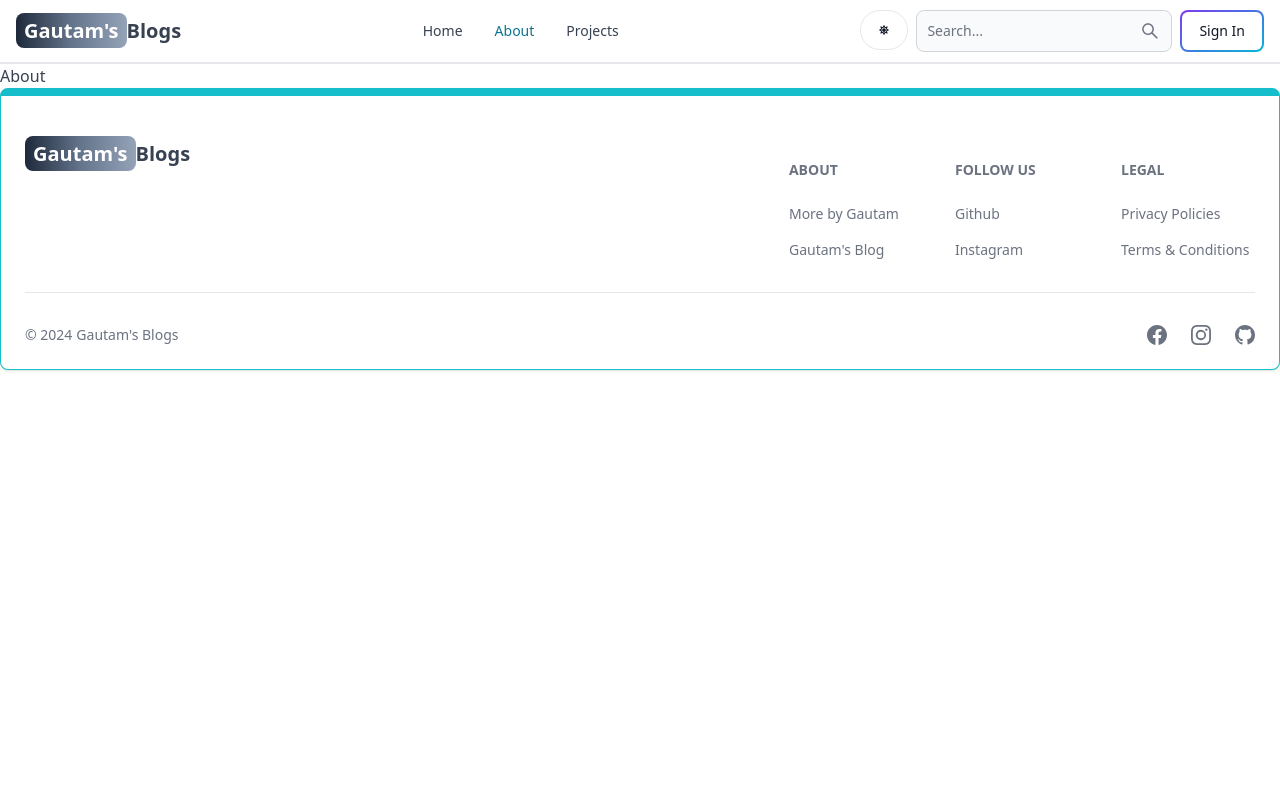
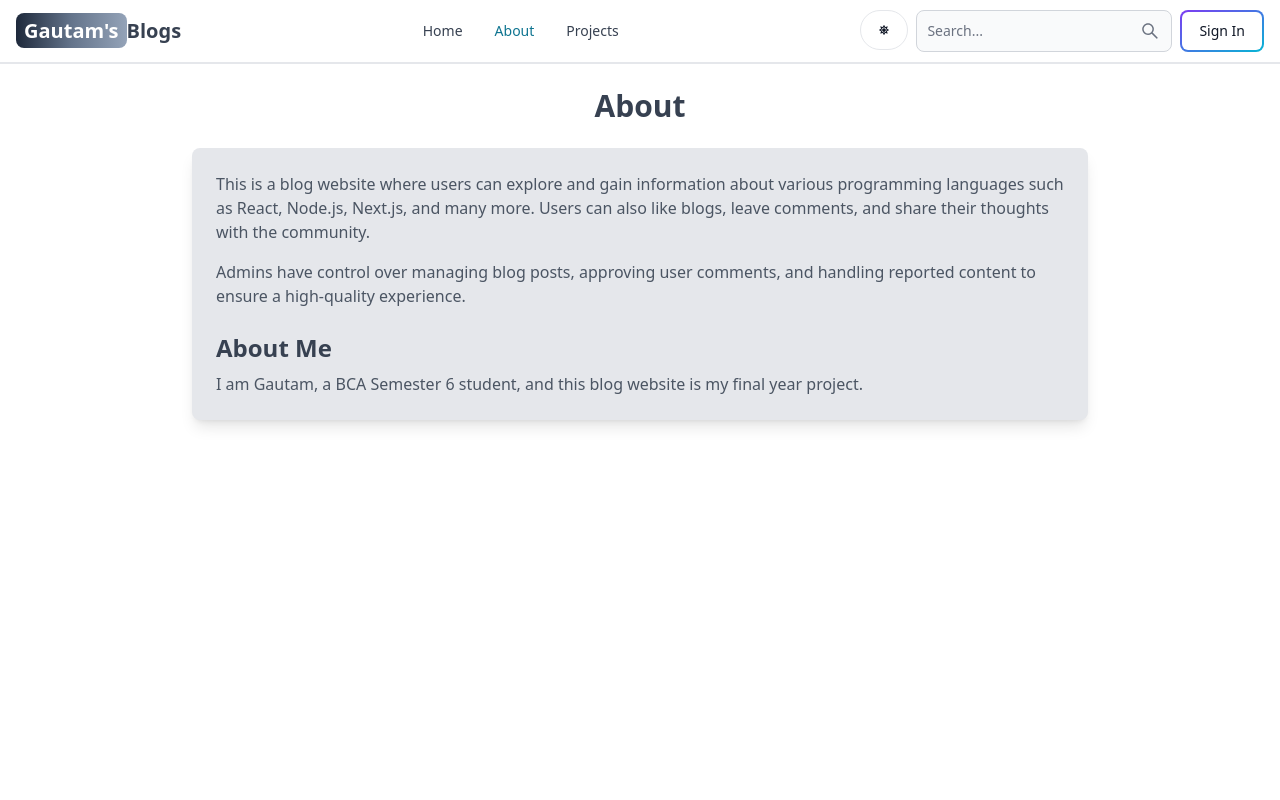
Before and after one commit to Gautampatel917/blog-website, a React (Vite) app in the folder client/: page /about in a window 1280 px wide. Shown: the top 800 px of the page. Built offline with nearby package versions, Linux system fonts and the light colour scheme.

Commit message:
website with dist

```diff
--- a/client/src/pages/About.jsx
+++ b/client/src/pages/About.jsx
@@ -1,7 +1,21 @@
 export default function About() {
     return (
-        <div className="about">
-            <h1>About</h1>
+        <div className="about min-h-screen flex flex-col items-center p-6">
+            <h1 className="text-3xl font-bold mb-6">About</h1>
+            <div className="w-full max-w-4xl bg-gray-200 dark:bg-gray-800 shadow-lg rounded-lg p-6">
+                <p className="text-gray-600 dark:text-gray-300">
+                    This is a blog website where users can explore and gain information about various programming languages such as React, Node.js, Next.js, and many more. Users can also like blogs, leave comments, and share their thoughts with the community.
+                </p>
+                <p className="text-gray-600 dark:text-gray-300 mt-4">
+                    Admins have control over managing blog posts, approving user comments, and handling reported content to ensure a high-quality experience.
+                </p>
+                <div className="mt-6">
+                    <h2 className="text-2xl font-semibold">About Me</h2>
+                    <p className="text-gray-600 dark:text-gray-300 mt-2">
+                        I am Gautam, a BCA Semester 6 student, and this blog website is my final year project.
+                    </p>
+                </div>
+            </div>
         </div>
-    )
+    );
 }
--- a/client/src/pages/Projects.jsx
+++ b/client/src/pages/Projects.jsx
@@ -1,7 +1,52 @@
 export default function Projects() {
+    const projects = [
+        {
+            name: "Real Estate Website(House Treasure)",
+            image: "https://res.cloudinary.com/dayruwdmj/image/upload/v1739276180/companyLogo_oo8tmd.svg",
+            languages: "php, mysql, css, javascript and html",
+            link: "https://github.com/Gautampatel917/house-treasure.git"
+        },
+        {
+            name: "Project Name 2",
+            image: "Project Image URL 2",
+            languages: "Technologies Used 2",
+            link: "Project Link 2"
+        },
+        {
+            name: "Project Name 3",
+            image: "Project Image URL 3",
+            languages: "Technologies Used 3",
+            link: "Project Link 3"
+        },
+        {
+            name: "Project Name 4",
+            image: "Project Image URL 4",
+            languages: "Technologies Used 4",
+            link: "Project Link 4"
+        },
+        {
+            name: "Project Name 5",
+            image: "Project Image URL 5",
+            languages: "Technologies Used 5",
+            link: "Project Link 5"
+        },
+    ];
+
     return (
-        <div className="projects">
-            <h1>Projects</h1>
+        <div className="projects min-h-screen flex flex-col items-center p-6">
+            <h1 className="text-3xl font-bold mb-6">Projects</h1>
+            <div className="w-full max-w-4xl space-y-6">
+                {projects.map((project, index) => (
+                    <div key={index} className="flex flex-col md:flex-row items-center bg-gray-200 dark:bg-gray-800 shadow-lg rounded-lg overflow-hidden">
+                        <img src={project.image} alt={project.name} className="w-full md:w-1/3 object-cover" />
+                        <div className="p-6 flex flex-col justify-between">
+                            <h2 className="text-2xl font-semibold">{project.name}</h2>
+                            <p className="text-gray-600 dark:text-gray-300">Languages: {project.languages}</p>
+                            <a href={project.link} className="mt-4 inline-block bg-blue-500 text-white px-4 py-2 rounded hover:bg-blue-600">Know More</a>
+                        </div>
+                    </div>
+                ))}
+            </div>
         </div>
-    )
+    );
 }
--- a/package.json
+++ b/package.json
@@ -4,8 +4,9 @@
   "main": "index.js",
   "type": "module",
   "scripts": {
-    "test": "echo \"Error: no test specified\" && exit 1",
-    "build": "npm install && npm install --prefix client && npm run build --prefix client",
+    "install": "npm install && npm install --prefix client",
+    "build:client": "npm run build --prefix client",
+    "build": "npm run build:client",
     "dev": "nodemon api/index.js",
     "start": "node api/index.js"
   },
```
Also changed, not shown: 2 other files (tests, documents, lock files or other folders).
